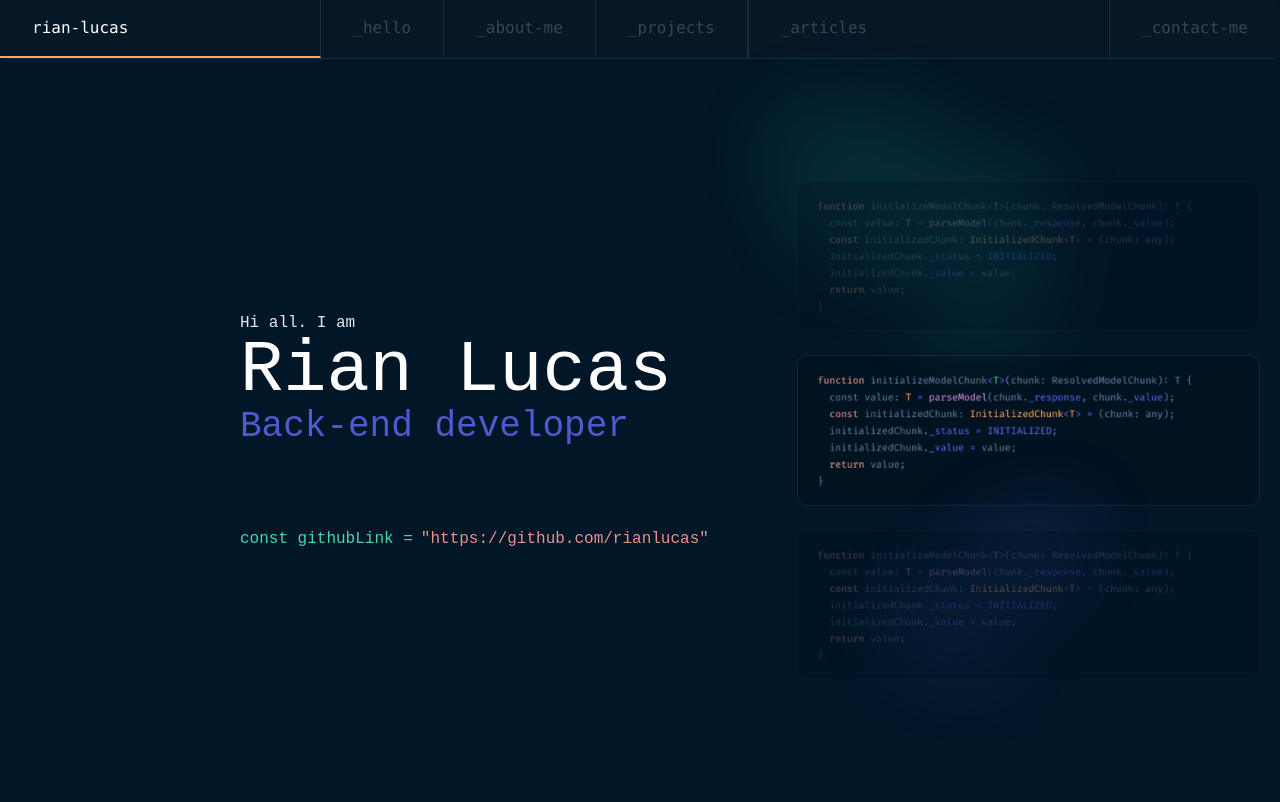
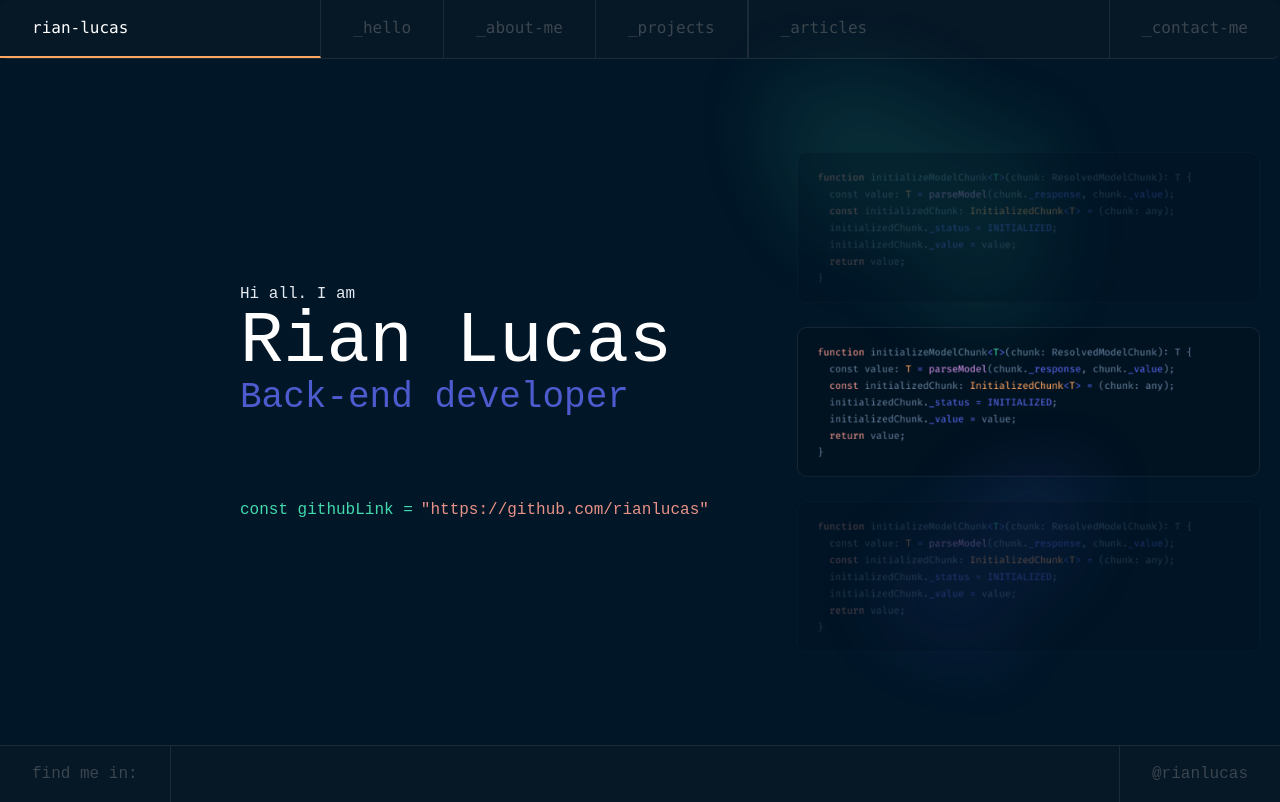
Before and after one commit to rianlucas/my-portfolio, a React (Vite) app: page / in a window 1280 px wide. Built offline with nearby package versions, Linux system fonts and the light colour scheme.

Commit message:
feat: create footer component

```diff
--- /dev/null
+++ b/src/Components/Footer.tsx
@@ -0,0 +1,14 @@
+import HeaderLinks from "./HeaderLinks"
+
+export default function Footer() {
+  return (
+    <div className="flex justify-between bg-[#061726] text-[#3b454e] border-[#1d2b39] border-solid border-t">
+      <HeaderLinks href="#" name="find me in:" />
+
+
+      <HeaderLinks href="#" name="@rianlucas" />
+
+
+    </div>
+  )
+}
--- a/src/Pages/Home.tsx
+++ b/src/Pages/Home.tsx
@@ -2,6 +2,7 @@ import Header from "../Components/Header";
 import code from "../assets/code-snippet 2.png"
 import green from "../assets/Green.png"
 import blue from "../assets/Blue.png"
+import Footer from "../Components/Footer";
 
 export default function Home() {
   return (
@@ -43,6 +44,7 @@ export default function Home() {
 
       </div>
 
+      <Footer/>
 
 
     </div>
--- a/tailwind.config.js
+++ b/tailwind.config.js
@@ -11,7 +11,7 @@ export default {
         'fira-code': ['FiraCode', 'monospace']
       },
       spacing: {
-        'home': 'calc(100vh - 3.56rem)',
+        'home': 'calc(100vh - 7.12rem)',
       }
     },
   },
```
